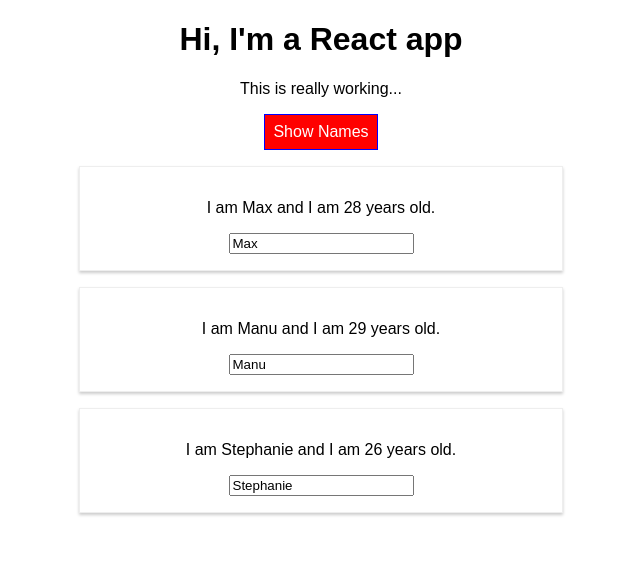
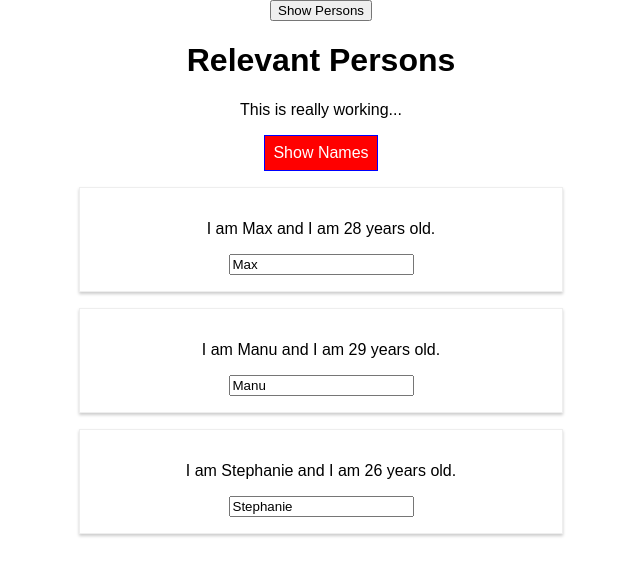
Before and after one commit to dsersch/react-tutorial-01, a React app: page / in a window 1280 px wide. Both pictures are taken after a click on the button "Show Names". Shown: the top 576 px of the page, without its empty margins (319-959 px from the left). Built offline with nearby package versions, Linux system fonts and the light colour scheme.

Commit message:
lesson 89

```diff
--- a/src/components/Cockpit/Cockpit.jsx
+++ b/src/components/Cockpit/Cockpit.jsx
@@ -19,7 +19,7 @@
 
     return (
         <div className={classes.Cockpit}>
-            <h1>Hi, I'm a React app</h1>
+            <h1>{props.appTitle}</h1>
             <p className={assignedClasses.join(' ')}>This is really working...</p>
             <button
              className={btnClass}
--- a/src/components/Persons/Person/Person.jsx
+++ b/src/components/Persons/Person/Person.jsx
@@ -1,14 +1,30 @@
-import React from 'react';
+import React, { Component } from 'react';
 import classes from "./Person.css";
 
-const person = (props) => {
-    return (
-        <div className={classes.Person} >
-            <p onClick={props.click}>I am {props.name} and I am {props.age} years old.</p>
-            <p>{props.children}</p>
-            <input type="text" onChange={props.changed} value={props.name} />
-        </div>
-    )
-};
+class Person extends Component {
+    constructor(props) {
+        super(props)
+        console.log("[Person.js] Inside constructor", props)
+    }
 
-export default person;
+    componentWillMount() {
+        console.log('[Person.js] inside componentWillMount')
+    }
+
+    componentDidMount() {
+        console.log('[Person.js] inside componentDidMount')
+    }
+
+    render () {
+        console.log('[Person.js] inside render')
+        return (
+            <div className={classes.Person} >
+                <p onClick={this.props.click}>I am {this.props.name} and I am {this.props.age} years old.</p>
+                <p>{this.props.children}</p>
+                <input type="text" onChange={this.props.changed} value={this.props.name} />
+            </div>
+        )
+    }
+}
+
+export default Person;
--- a/src/components/Persons/Persons.jsx
+++ b/src/components/Persons/Persons.jsx
@@ -1,16 +1,52 @@
-import React from 'react';
+import React, { PureComponent } from 'react';
 import Person from './Person/Person'
 
-const persons = (props) => props.persons.map((person, index) => {
+class Persons extends PureComponent {
+    constructor(props) {
+        super(props)
+        console.log("[Persons.js] Inside constructor", props)
+    }
+
+    componentWillMount() {
+        console.log('[Persons.js] inside componentWillMount')
+    }
+
+    componentDidMount() {
+        console.log('[Persons.js] inside componentDidMount')
+    }
+
+    componentWillReceiveProps(nextProps) {
+        console.log('[UPDATE Persons.js] inside componentWillRecieveProps', nextProps)
+    }
+
+    // shouldComponentUpdate(nextProps, nextState) {
+    //     console.log('[UPDATE Persons.js] inside shouldComponentUpdate', nextProps, nextState)
+    //     return nextProps.persons !== this.props.persons;
+    // }
+
+    componentWillUpdate(nextProps, nextState) {
+        console.log('[UPDATE Persons.js] inside componentWillUpdate', nextProps, nextState)
+    }
+
+    componentDidUpdate() {
+        console.log('[UPDATE Persons.js] inside componentDidUpdate')
+    }
+
+    render() {
+        console.log("[Persons.js] inside render")
+        return this.props.persons.map((person, index) => {
             return (
                 <Person
                     name={person.name}
                     age={person.age}
                     key={person.id}
-            click={() => props.click(index)}
-            changed={(event) => props.changed(event, person.id)}>
+                    click={() => this.props.click(index)}
+                    changed={(event) => this.props.changed(event, person.id)}>
                 </Person>
             )
         })
+    }
 
-export default persons;
+}
+
+export default Persons;
--- a/src/containers/App.jsx
+++ b/src/containers/App.jsx
@@ -1,10 +1,36 @@
-import React, { Component } from 'react';
+import React, { PureComponent } from 'react';
 import classes from './App.css';
 import Persons from "../components/Persons/Persons";
 import CockPit from '../components/Cockpit/Cockpit';
 
 
-class App extends Component {
+class App extends PureComponent {
+  constructor(props) {
+    super(props)
+    console.log("[App.js] Inside constructor", props)
+  }
+
+  componentWillMount() {
+    console.log('[App.js] inside componentWillMount')
+  }
+
+  componentDidMount() {
+    console.log('[App.js] inside componentDidMount')
+  }
+
+  // shouldComponentUpdate(nextProps, nextState) {
+  //   console.log('[UPDATE App.js] inside shouldComponentUpdate', nextProps, nextState)
+  //   return nextState.persons !== this.state.persons || nextState.showPersons !== this.state.showPersons
+  // }
+
+  componentWillUpdate(nextProps, nextState) {
+      console.log('[UPDATE App.js] inside componentWillUpdate', nextProps, nextState)
+  }
+
+  componentDidUpdate() {
+      console.log('[UPDATE App.js] inside componentDidUpdate')
+  }
+
   state = {
     persons: [
       {id: 'hfgeiwh83023', name: "Max", age: 28},
@@ -42,6 +68,7 @@
   }
 
   render() {
+    console.log('[App.js] inside render')
     let persons = null;
 
     if (this.state.showPersons) {
@@ -55,7 +82,9 @@
 
     return (
       <div className={classes.App}>
+        <button onClick={()=> {this.setState({showPersons: true})}}>Show Persons</button>
         <CockPit
+          appTitle={this.props.title}
           persons={this.state.persons}
           showPersons={this.state.showPersons}
           click={this.togglePersonHandler}
--- a/src/index.js
+++ b/src/index.js
@@ -4,5 +4,5 @@
 import App from './containers/App';
 import registerServiceWorker from './registerServiceWorker';
 
-ReactDOM.render(<App />, document.getElementById('root'));
+ReactDOM.render(<App title="Relevant Persons"/>, document.getElementById('root'));
 registerServiceWorker();
```
Lines whose indentation alone changed are shown as unchanged.
